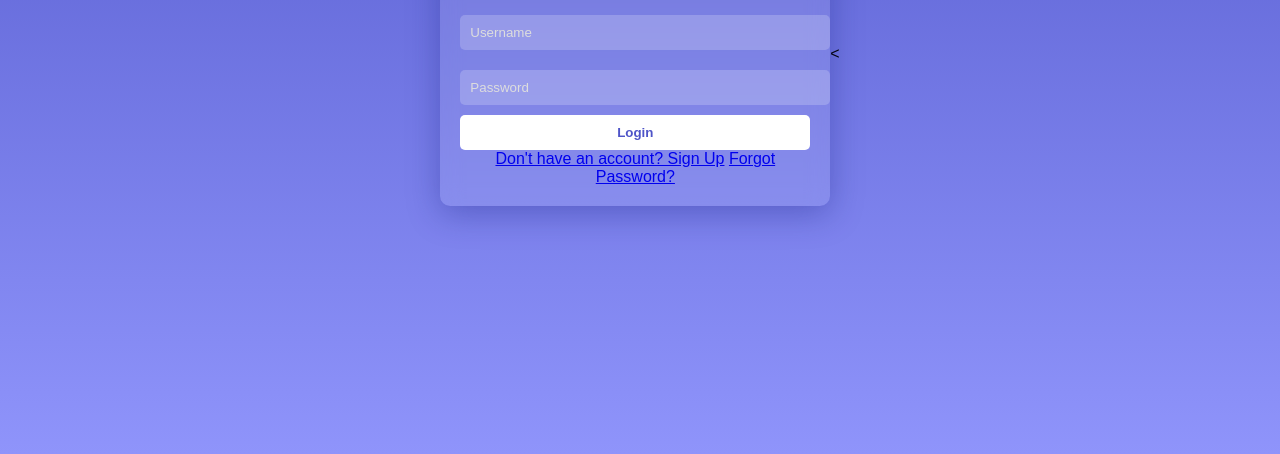
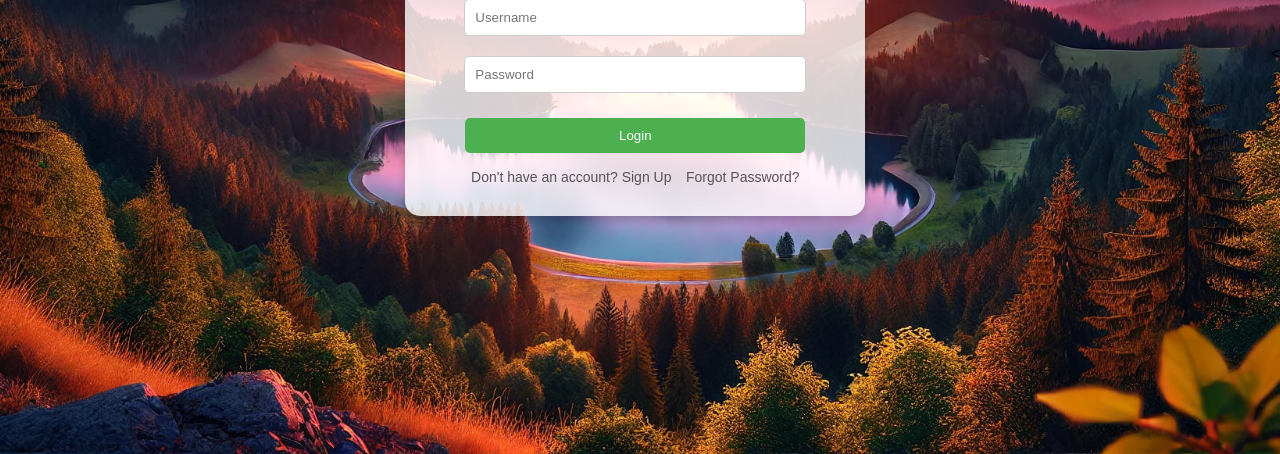
Before and after one commit to Apratim47/CultIIT, a plain HTML site: page login.html in a window 1280 px wide. Shown: the part 346-800 px from the top of the page. Drawn offline with Linux system fonts and the light colour scheme.

Commit message:
updated style.css

```diff
--- a/style.css
+++ b/style.css
@@ -122,70 +122,92 @@ footer {
     bottom: 0;
 }
 body {
-    background: linear-gradient(to bottom, #4e54c8, #8f94fb);
+    background: url('bg.jpg') no-repeat center center fixed;
+    background-size: cover;
+    font-family: Arial, sans-serif;
     height: 100vh;
     display: flex;
     justify-content: center;
     align-items: center;
-    font-family: Arial, sans-serif;
-    overflow: hidden;
+    margin: 0;
   }
 
   .login-container {
-    background: rgba(255, 255, 255, 0.1);
-    backdrop-filter: blur(10px);
-    border-radius: 10px;
-    box-shadow: 0 8px 32px 0 rgba(31, 38, 135, 0.37);
-    padding: 20px;
-    width: 350px;
+    background: rgba(255, 255, 255, 0.8);
+    border-radius: 15px;
+    padding: 30px;
+    box-shadow: 0 4px 8px rgba(0, 0, 0, 0.2);
+    width: 400px;
     text-align: center;
-    color: #fff;
+    margin: auto;
   }
 
-  .login-container h2 {
-    font-size: 2em;
-    margin-bottom: 20px;
-  }
-
-  .login-container input[type="text"],
-  .login-container input[type="password"] {
-    width: 100%;
+  .login-container input {
+    width: 80%;
     padding: 10px;
     margin: 10px 0;
-    border: none;
     border-radius: 5px;
-    background: rgba(255, 255, 255, 0.2);
-    color: #fff;
-  }
-
-  .login-container input[type="text"]::placeholder,
-  .login-container input[type="password"]::placeholder {
-    color: #ddd;
+    border: 1px solid #ccc;
   }
 
   .login-container button {
-    background: #fff;
-    color: #4e54c8;
+    width: 85%;
+    padding: 10px;
     border: none;
-    padding: 10px;
-    width: 100%;
     border-radius: 5px;
+    background-color: #4CAF50;
+    color: white;
     cursor: pointer;
-    font-weight: bold;
+    margin-top: 15px;
   }
 
   .login-container button:hover {
-    background: #e0e0e0;
+    background-color: #45a049;
   }
 
-  .login-container .options {
-    display: flex;
-    justify-content: space-between;
-    font-size: 0.9em;
-    margin: 15px 0;
+  .login-links {
+    margin-top: 15px;
   }
 
-  .login-container .options a {
-    color: #fff;
+  .login-links a {
+    color: #555;
     text-decoration: none;
+    font-size: 14px;
+    margin: 0 5px;
   }
+
+  .login-links a:hover {
+    text-decoration: underline;
+  }
+  .signup-container {
+    background: rgba(255, 255, 255, 0.8);
+    border-radius: 15px;
+    padding: 30px;
+    box-shadow: 0 4px 8px rgba(0, 0, 0, 0.2);
+    width: 400px;
+    text-align: center;
+    margin: auto;
+  }
+
+  .signup-container input {
+    width: 80%;
+    padding: 10px;
+    margin: 10px 0;
+    border-radius: 5px;
+    border: 1px solid #ccc;
+  }
+
+  .signup-container button {
+    width: 85%;
+    padding: 10px;
+    border: none;
+    border-radius: 5px;
+    background-color: #4CAF50;
+    color: white;
+    cursor: pointer;
+    margin-top: 15px;
+  }
+
+  .signup-container button:hover {
+    background-color: #45a049;
+  }
```
